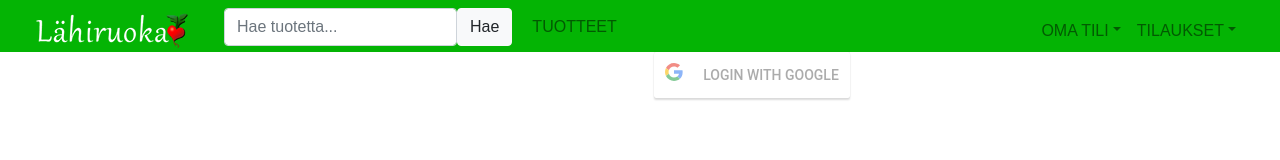
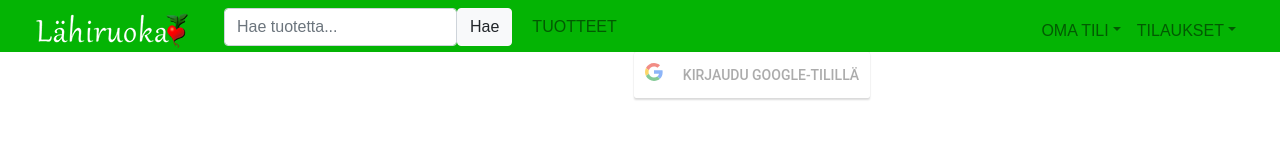
Before and after one commit to jnyste/lahiruoka, a React (Create React App) app in the folder frontend/: page /login in a window 1280 px wide. Shown: the top 160 px of the page. Built offline with nearby package versions, Linux system fonts and the light colour scheme.

Commit message:
Login.js: Add alert for unseccessful login and localize button to Finnish.

```diff
--- a/frontend/src/Login.js
+++ b/frontend/src/Login.js
@@ -41,7 +41,8 @@ class Login extends Component {
 
         const responseGoogle = (response) => {
             if (response.profileObj === undefined) {
-                console.log('Login failed');
+                alert("Kirjautuminen ei onnistunut. Kokeile myöhemmin uudelleen.");
+                //console.log('Login failed');
             } else {
                 this.props.updateNavbar(true);
                 this.setState({loggedin: true});
@@ -72,7 +73,7 @@ class Login extends Component {
                      :
                     <GoogleLogin
                         clientId="881986225908-hio6su37v6pit5c8s527krgho65evc5u.apps.googleusercontent.com"
-                        buttonText="LOGIN WITH GOOGLE"
+                        buttonText="KIRJAUDU GOOGLE-TILILLÄ"
                         onSuccess={responseGoogle}
                         onFailure={responseGoogle}
                     />
```
